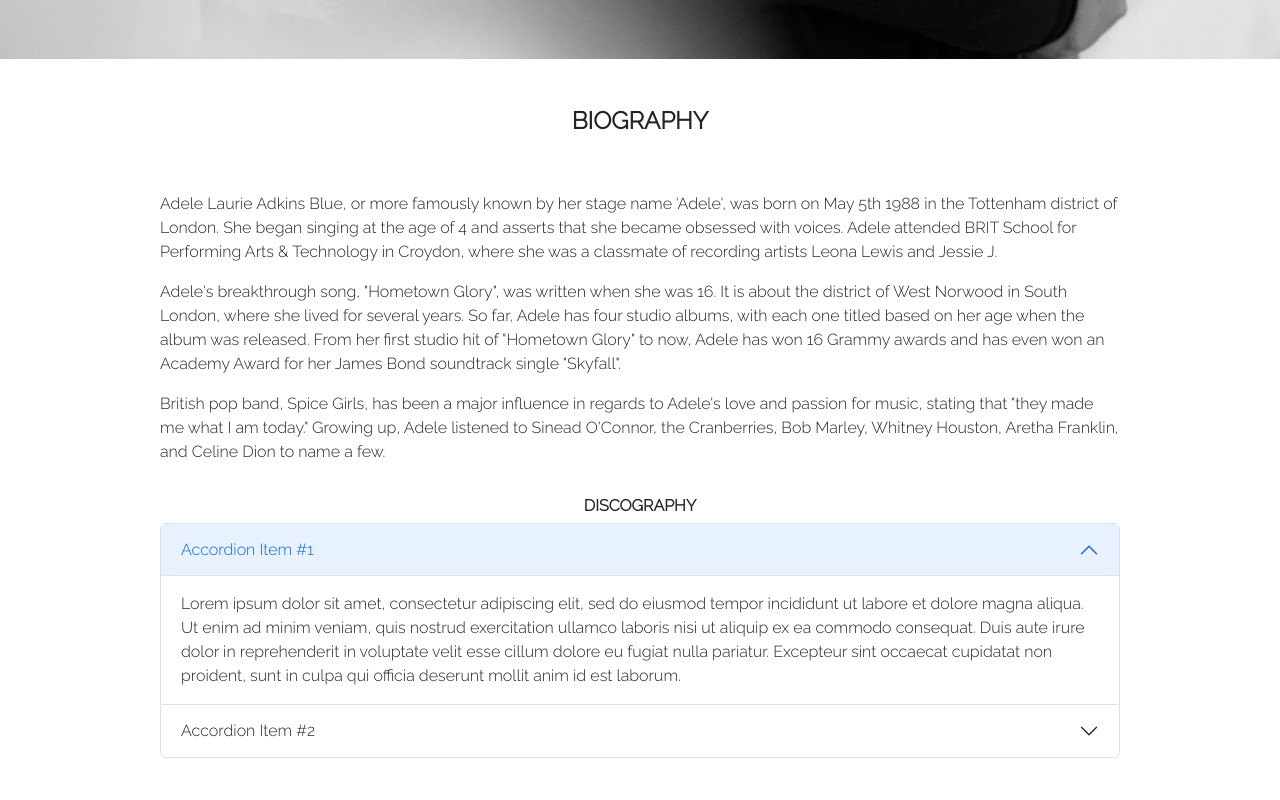
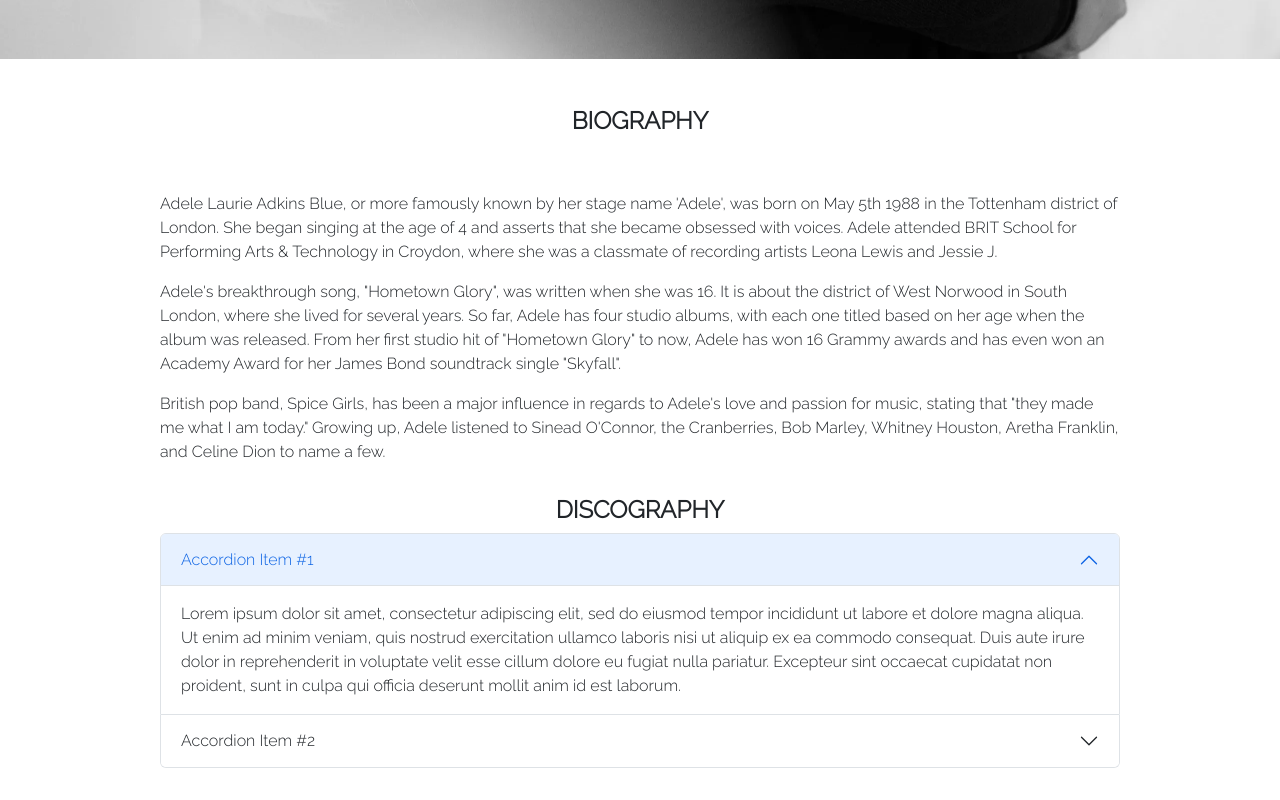
Before and after one commit to Raiza-D/all-about-adele, a React (Create React App) app: page / in a window 1280 px wide. Shown: the part 741-1541 px from the top of the page. Built offline with nearby package versions, Linux system fonts and the light colour scheme; a web font is replaced by a local one.

Commit message:
Declare albums-title class and set font-size to 1.5em.

```diff
--- a/src/styles/Albums.css
+++ b/src/styles/Albums.css
@@ -2,3 +2,7 @@
   margin: 0 10em 2em 10em;
   font-family: Raleway, sans-serif;
 }
+
+.albums-title {
+  font-size: 1.5em;
+}
```
